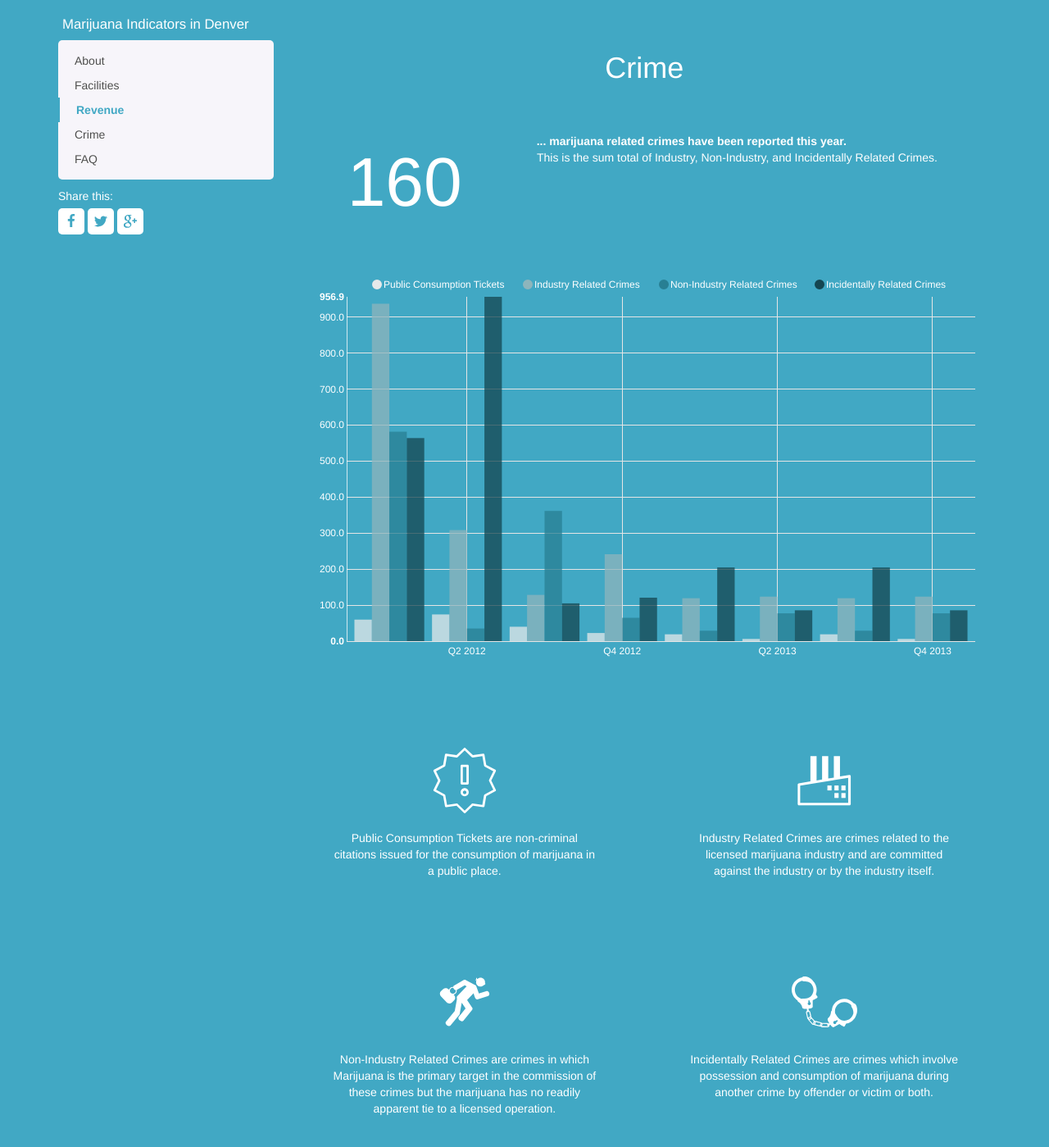
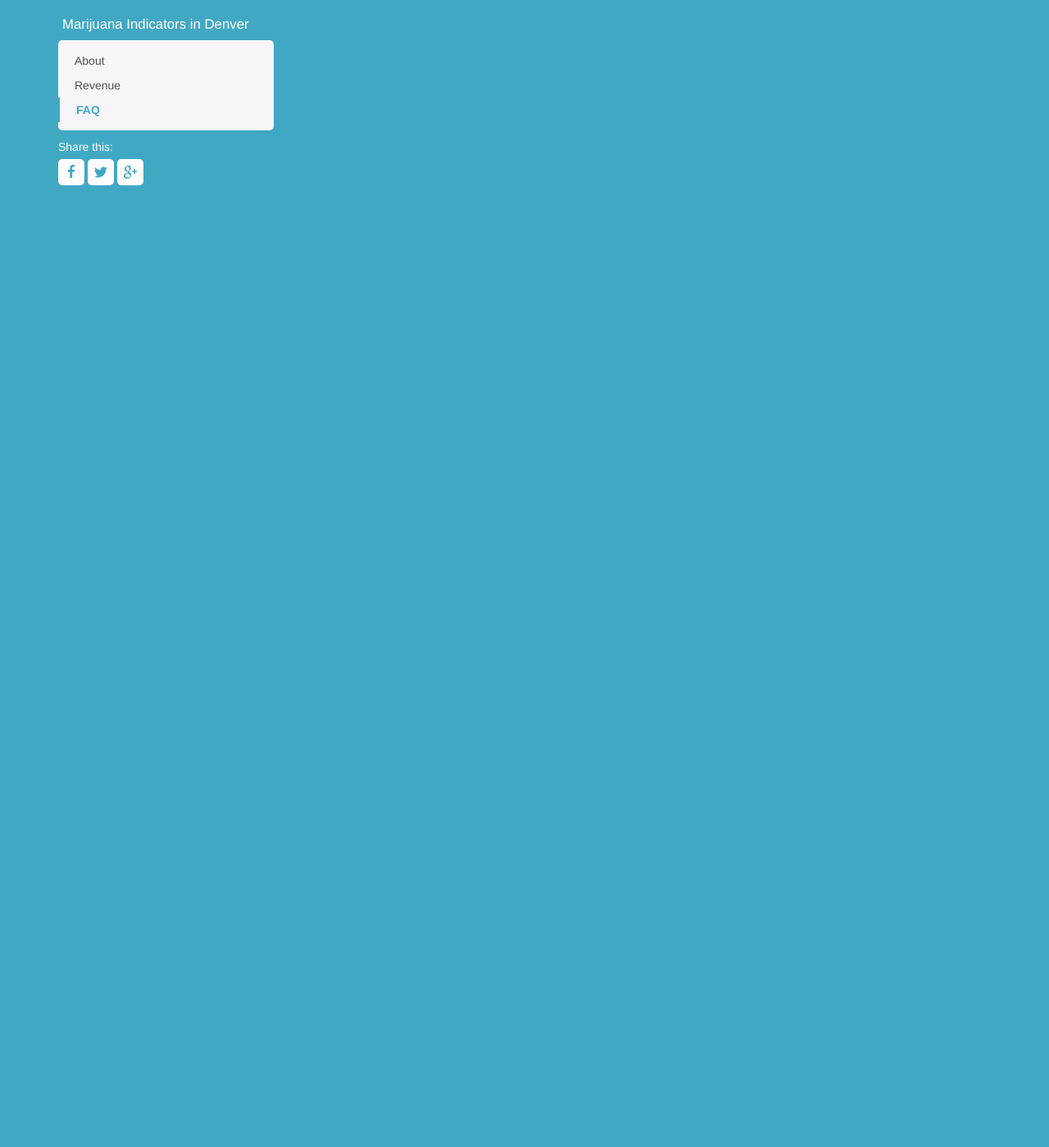
Before and after one commit to boonrs/denver-marijuana-infographic, a Jekyll site: the page built from index.html, in a window 1280 px wide and 1400 px high, scrolled down 2322 px. Shown: the whole window at 82% size. Built offline with Jekyll 4.4.1, drawn with Linux system fonts in a browser that asks for light colours; Markdown is read by kramdown in place of the engine named in the settings; some of the changed text lies outside the part shown.

Commit message:
Remove sections with fake data
Just commented out for now

```diff
--- a/index.html
+++ b/index.html
@@ -22,9 +22,9 @@ title: {{ site.name }}
 
         <div class="collapse navbar-collapse" id="topbar">
           <ul class="nav navbar-nav navbar-right">
-            <li><a href="#facilities">Facilities</a></li>
+            <!--<li><a href="#facilities">Facilities</a></li>-->
             <li><a href="#revenue">Revenue</a></li>
-            <li><a href="#crime">Crime</a></li>
+            <!--<li><a href="#crime">Crime</a></li>-->
             <li><a href="#faq">FAQ</a></li>
           </ul>
         </div>
@@ -37,9 +37,9 @@ title: {{ site.name }}
 
         <ul class="nav bs-sidenav">
           <li><a href="#about">About</a></li>
-          <li><a href="#facilities">Facilities</a></li>
+          <!--<li><a href="#facilities">Facilities</a></li>-->
           <li><a href="#revenue">Revenue</a></li>
-          <li><a href="#crime">Crime</a></li>
+          <!--<li><a href="#crime">Crime</a></li>-->
           <li><a href="#faq">FAQ</a></li>
         </ul>
 
@@ -83,7 +83,7 @@ title: {{ site.name }}
       </div>
 
       <!-- Facilities ================================================== -->
-      <div id="facilities" class="section-block">
+      <!-- <div id="facilities" class="section-block">
         <div class="row section-title">
           <h1>Facilities</h1>
         </div>
@@ -115,11 +115,10 @@ title: {{ site.name }}
 
             <div class="col-sm-6 text-center insight-container">
                 <img alt="Cadaceus" src="images/cadaceus.svg" height="80" width="80">
-                <!-- <div id="facilities-medical" class="icon-description"></div> -->
                 <p class="image-description">Medical Marijuana licenses include those for dispensaries, cultivation facilities, edible manufacturers, and testing facilities.</p>
             </div>
         </div>
-      </div>
+      </div> -->
 
       <!-- Revenue ================================================== -->
       <div id="revenue" class="section-block">
@@ -155,7 +154,7 @@ title: {{ site.name }}
       </div>
 
       <!-- Crime ================================================== -->
-      <div id="crime" class="section-block">
+      <!-- <div id="crime" class="section-block">
         <div class="row section-title">
           <h1>Crime</h1>
         </div>
@@ -198,9 +197,10 @@ title: {{ site.name }}
               <p class="image-description">Incidentally Related Crimes are crimes which involve possession and consumption of marijuana during another crime by offender or victim or both.</p>
             </div>
           </div>
+
         </div>
 
-        <!-- FAQ ================================================== -->
+      <!-- FAQ ================================================== -->
       <div id="faq" class="section-block">
         <div class="row section-title">
           <h1>Frequently Asked Questions</h1>
@@ -220,7 +220,6 @@ title: {{ site.name }}
           </div>
         </div>
       </div>
-
-      </div>
+    </div>
   </div>
 </div>
```
